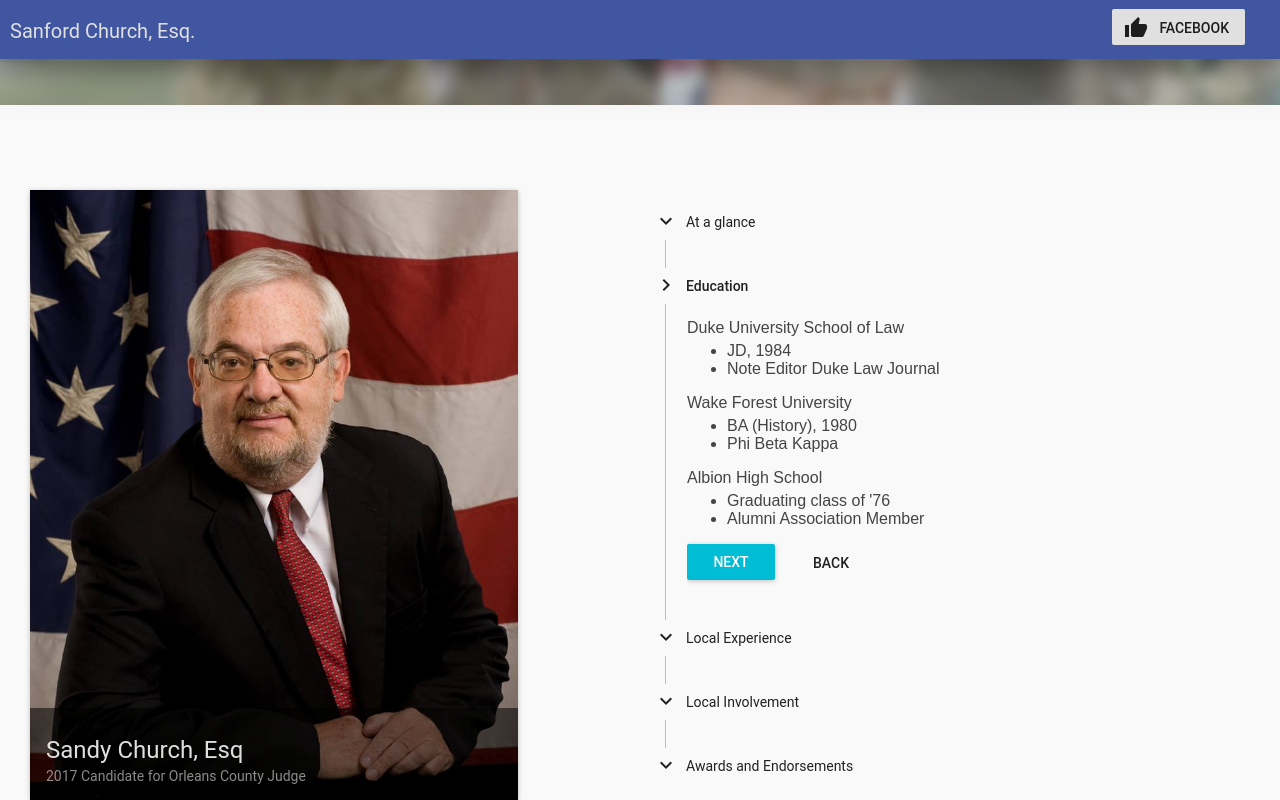
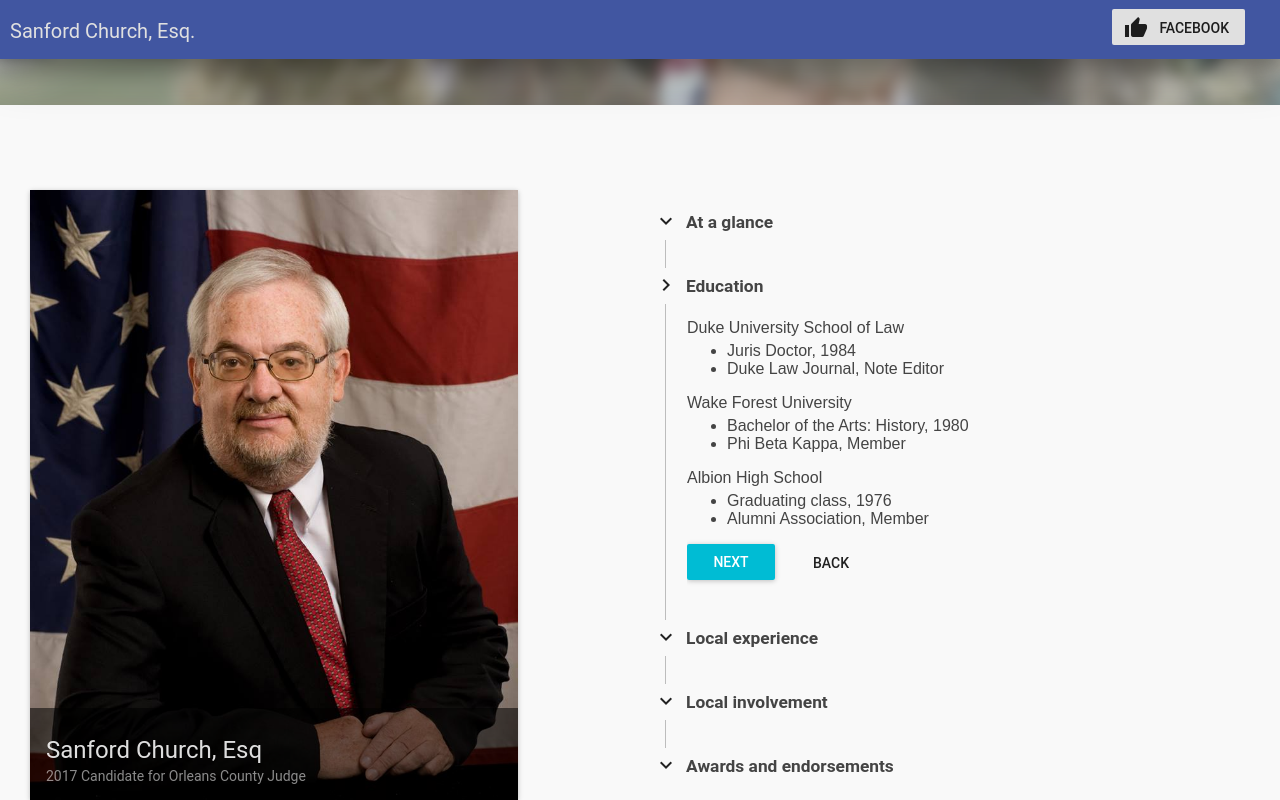
Before and after one commit to ras9841/SC_esq, a React (Create React App) app: page / in a window 1280 px wide. Both pictures are taken after a click on the button "NEXT". Shown: the part 545-1345 px from the top of the page. Built offline with nearby package versions, Linux system fonts and the light colour scheme.

Commit message:
favicon (temp) + stepper content.

```diff
--- a/public/index.html
+++ b/public/index.html
@@ -6,6 +6,7 @@
     <meta name="theme-color" content="#000000">
     <link rel="manifest" href="%PUBLIC_URL%/manifest.json">
     <link href="https://fonts.googleapis.com/icon?family=Material+Icons" rel="stylesheet">
+    <link rel="shortcut icon" href="%PUBLIC_URL%/favicon.ico">
     <title>Sandy Church for Orleans County Judge</title>
   </head>
   <body>
--- a/src/StepSection.css
+++ b/src/StepSection.css
@@ -0,0 +1,5 @@
+.stepTitle {
+  font-size: 13pt;
+  color: #444;
+  font-weight: bold;
+}
--- a/src/StepSection.js
+++ b/src/StepSection.js
@@ -4,8 +4,7 @@ import RaisedButton from 'material-ui/RaisedButton';
 import FlatButton from 'material-ui/FlatButton';
 import FontIcon from 'material-ui/FontIcon';
 
-const down = "keyboard_arrow_down";
-const right = "keyboard_arrow_right";
+import './StepSection.css';
 
 class StepSection extends React.Component {
   constructor(props) {
@@ -14,8 +13,7 @@ class StepSection extends React.Component {
     this.setParentState = props.setParentState;
 
     this.state = {
-      stepIndex: 0,
-      icon: down
+      stepIndex: 0
     };
   }
 
@@ -83,7 +81,9 @@ class StepSection extends React.Component {
               onClick={() => this.setState({stepIndex: index})}
               icon={index === stepIndex ? activeIcon : defaultIcon}
               >
-              {d.title}
+              <span class="stepTitle">
+                {d.title}
+              </span>
             </StepButton>
             <StepContent>
               <div style={{margin: "15px 0px"}}>
--- a/src/info/stepper_data.js
+++ b/src/info/stepper_data.js
@@ -23,18 +23,18 @@ let education = () => (
   <div>
     Duke University School of Law
     <ul>
-      <li> JD, 1984 </li>
-      <li> Note Editor Duke Law Journal </li>
+      <li> Juris Doctor, 1984 </li>
+      <li> Duke Law Journal, Note Editor </li>
     </ul>
     Wake Forest University
     <ul>
-      <li> BA (History), 1980 </li>
-      <li> Phi Beta Kappa </li>
+      <li> Bachelor of the Arts: History, 1980 </li>
+      <li> Phi Beta Kappa, Member </li>
     </ul>
     Albion High School
     <ul>
-      <li>Graduating class of '76</li>
-      <li>Alumni Association Member</li>
+      <li>Graduating class, 1976</li>
+      <li>Alumni Association, Member</li>
     </ul>
   </div>
 );
@@ -56,30 +56,41 @@ let local_exp = () => {
 let loc_inv = () => (
   <div>
     <div>
-    Albion Area
+    Albion
     <ul>
-      <li> Albion Central School District Board of Education (past) </li>
-      <li> Albion Elks Club (present) </li>
-      <li> Albion Lions Club (present) </li>
-      <li> Albion Rotary Club President & Director (past) </li>
-      <li> Albion Youth Basketball & Baseball Coach (present) </li>
-      <li> Village of Albion Historic Preservation Commission Chairperson (present) </li>
+      <li> Board of Education Member (past) </li>
+      <li> Elks Club Member (present) </li>
+      <li> Lions Club Member (present) </li>
+      <li> Rotary Club President & Director (past) </li>
+      <li> Youth Basketball & Baseball Coach (present) </li>
+      <li> Village Historic Preservation Commission Chairperson (present) </li>
     </ul>
   </div>
   <div>
-    Orleans County and New York State
+    Orleans County
     <ul>
-      <li> Orleans County Youth Board (past) </li>
-      <li> Orleans County Attorney for the Child Panel (present) </li>
-      <li> Orleans County Bar Association (present) </li>
-      <li> Orleans County Bar Association President (present) </li>
-      <li> New York State Bar Association (present) </li>
-      <li> New York State House of Delegates (past) </li>
-      <li> American Bar Association (present) </li>
-      <li> Eight Judicial District Grievance Committee (past) </li>
+      <li> Youth Board Member (past) </li>
+      <li> Attorney for the Child Panel (present) </li>
+      <li> Bar Association Member (present) </li>
+      <li> Bar Association President (present) </li>
       <li> Surrogate Decision-Making Committee (past) </li>
     </ul>
   </div>
+  <div>
+    New York State
+    <ul>
+      <li> Bar Association Member (present) </li>
+      <li> House of Delegates Member (past) </li>
+      <li> Eight Judicial District Grievance Committee (past) </li>
+    </ul>
+  </div>
+  <div>
+    United States
+    <ul>
+      <li> American Bar Association (present) </li>
+    </ul>
+  </div>
+  <div style={{height: "5px"}}></div>
   </div>
 );
 
@@ -110,7 +121,7 @@ const stepper_data = [
     content: at_a_glance(),
     image: {
       src: "sandy_profile.jpg",
-      caption: "Sandy Church, Esq",
+      caption: "Sanford Church, Esq",
       subcaption: "2017 Candidate for Orleans County Judge"
     }
   },
@@ -119,34 +130,34 @@ const stepper_data = [
     content: education(),
     image: {
       src: "sandy_profile.jpg",
-      caption: "Sandy Church, Esq",
+      caption: "Sanford Church, Esq",
       subcaption: "2017 Candidate for Orleans County Judge"
     }
   },
   {
-    title: "Local Experience",
+    title: "Local experience",
     content: local_exp(),
     image: {
       src: "sandy_profile.jpg",
-      caption: "Sandy Church, Esq",
+      caption: "Sanford Church, Esq",
       subcaption: "2017 Candidate for Orleans County Judge"
     }
   },
   {
-    title: "Local Involvement",
+    title: "Local involvement",
     content: loc_inv(),
     image: {
       src: "sandy_profile.jpg",
-      caption: "Sandy Church, Esq",
+      caption: "Sanford Church, Esq",
       subcaption: "2017 Candidate for Orleans County Judge"
     }
   },
   {
-    title: "Awards and Endorsements",
+    title: "Awards and endorsements",
     content: awards_endor(),
     image: {
       src: "sandy_profile.jpg",
-      caption: "Sandy Church, Esq",
+      caption: "Sanford Church, Esq",
       subcaption: "2017 Candidate for Orleans County Judge"
     }
   }
```
Also changed, not shown: 1 other file (tests, documents, lock files or other folders).
